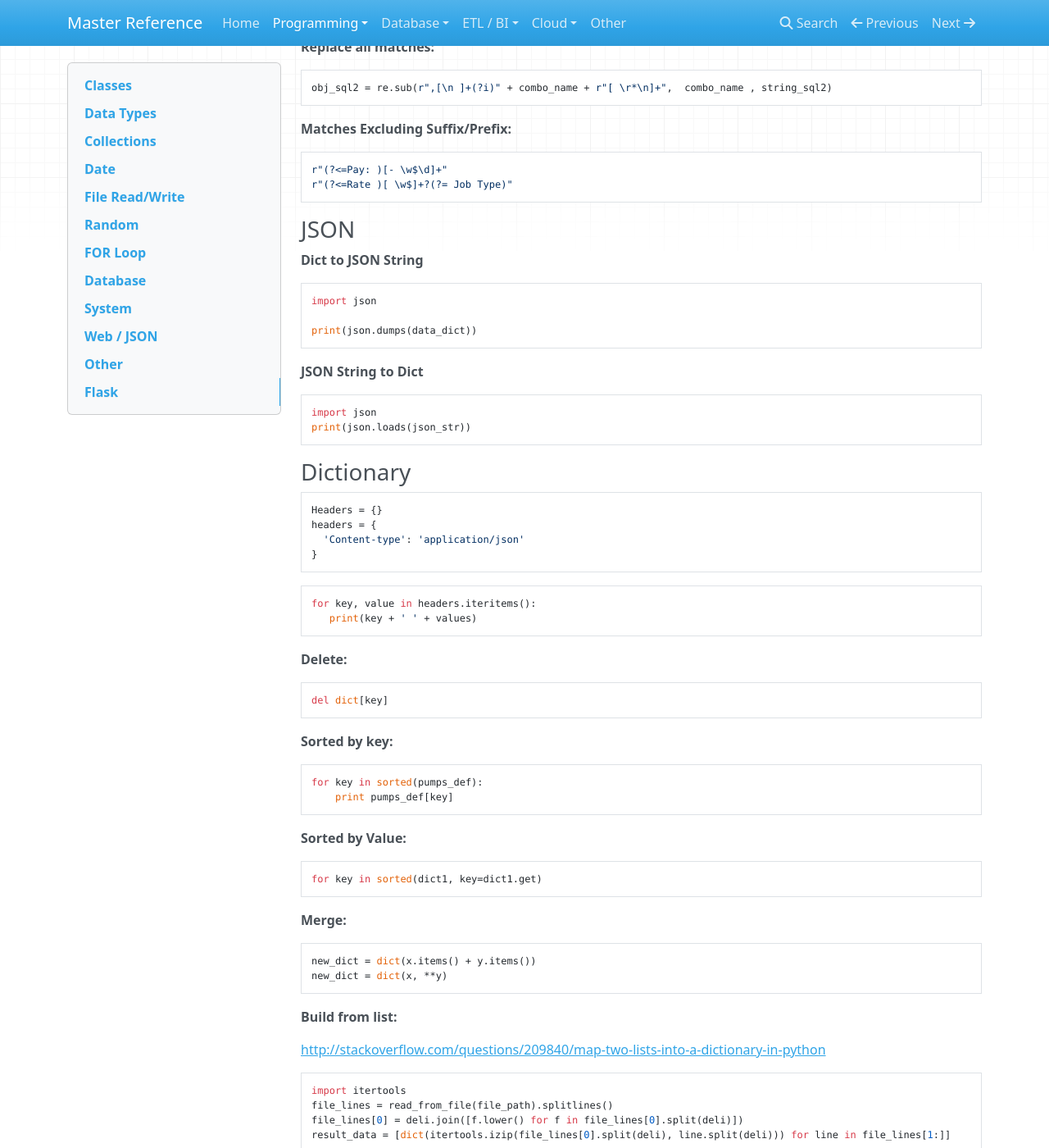
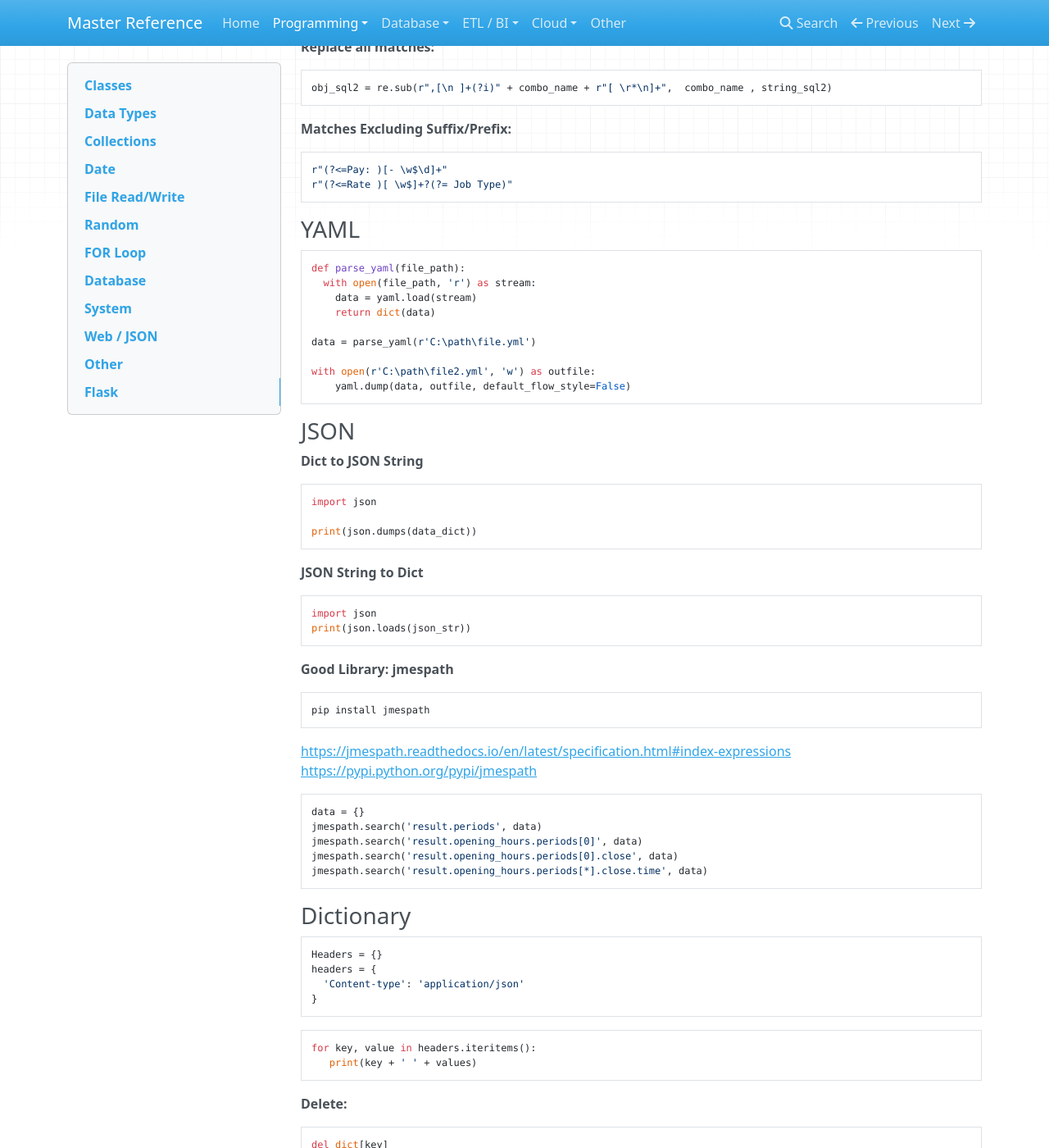
Before and after one commit to flarco/ref-docs, an MkDocs documentation site: the page built from docs/programming/python.md, in a window 1280 px wide and 1400 px high, scrolled down 1899 px. Shown: the whole window at 82% size. Built offline with MkDocs 1.6.1, drawn with Linux system fonts in a browser that asks for light colours; nearby versions of some CDN libraries; old or Windows-style settings are respelled for this version of MkDocs; some of the changed text lies outside the part shown.

Commit message:
Update JSON & YAML section

````diff
--- a/docs/programming/python.md
+++ b/docs/programming/python.md
@@ -109,6 +109,20 @@ r"(?<=Pay: )[- \w$\d]+"
 r"(?<=Rate )[ \w$]+?(?= Job Type)"
 ```
 
+### YAML
+
+```python
+def parse_yaml(file_path):
+  with open(file_path, 'r') as stream:
+    data = yaml.load(stream)
+    return dict(data)
+
+data = parse_yaml(r'C:\path\file.yml')
+
+with open(r'C:\path\file2.yml', 'w') as outfile:
+    yaml.dump(data, outfile, default_flow_style=False)
+```
+
 ### JSON
 
 **Dict to JSON String**
@@ -122,6 +136,22 @@ print(json.dumps(data_dict))
 ```python
 import json
 print(json.loads(json_str))
+```
+
+**Good Library: jmespath**
+```
+pip install jmespath
+```
+
+<https://jmespath.readthedocs.io/en/latest/specification.html#index-expressions>
+<https://pypi.python.org/pypi/jmespath>
+
+```python
+data = {}
+jmespath.search('result.periods', data)
+jmespath.search('result.opening_hours.periods[0]', data)
+jmespath.search('result.opening_hours.periods[0].close', data)
+jmespath.search('result.opening_hours.periods[*].close.time', data)
 ```
 
 ### Dictionary
@@ -950,6 +980,29 @@ db.close()
 
 ```
 
+#### For Postgres
+```python
+sql_upsert = '''
+INSERT INTO {table} ({fields})
+VALUES ({fields_values})
+ON CONFLICT ({primary_key})
+DO UPDATE
+SET {fields_equal_key}
+'''
+
+no_space = lambda x: x.replace(' ', '_').replace('/','_').replace('-','_').replace('&','_')
+q = lambda x: '"' + x + '"'
+
+result = conn.execute(text(sql_upsert.format(
+    table='schema.table',
+    fields=','.join([q(no_space(h)) for h in headers]),
+    fields_values=','.join([":" + no_space(h) for h in headers]),
+    primary_key=','.join('"COL1" "COL1"'.split()),
+    fields_equal_key=','.join([q(no_space(h)) + "=:" + no_space(h) for h in headers]),
+  )), **record)
+
+```
+
 ### Import from CSV
 ```python
 import pandas as pd
````
